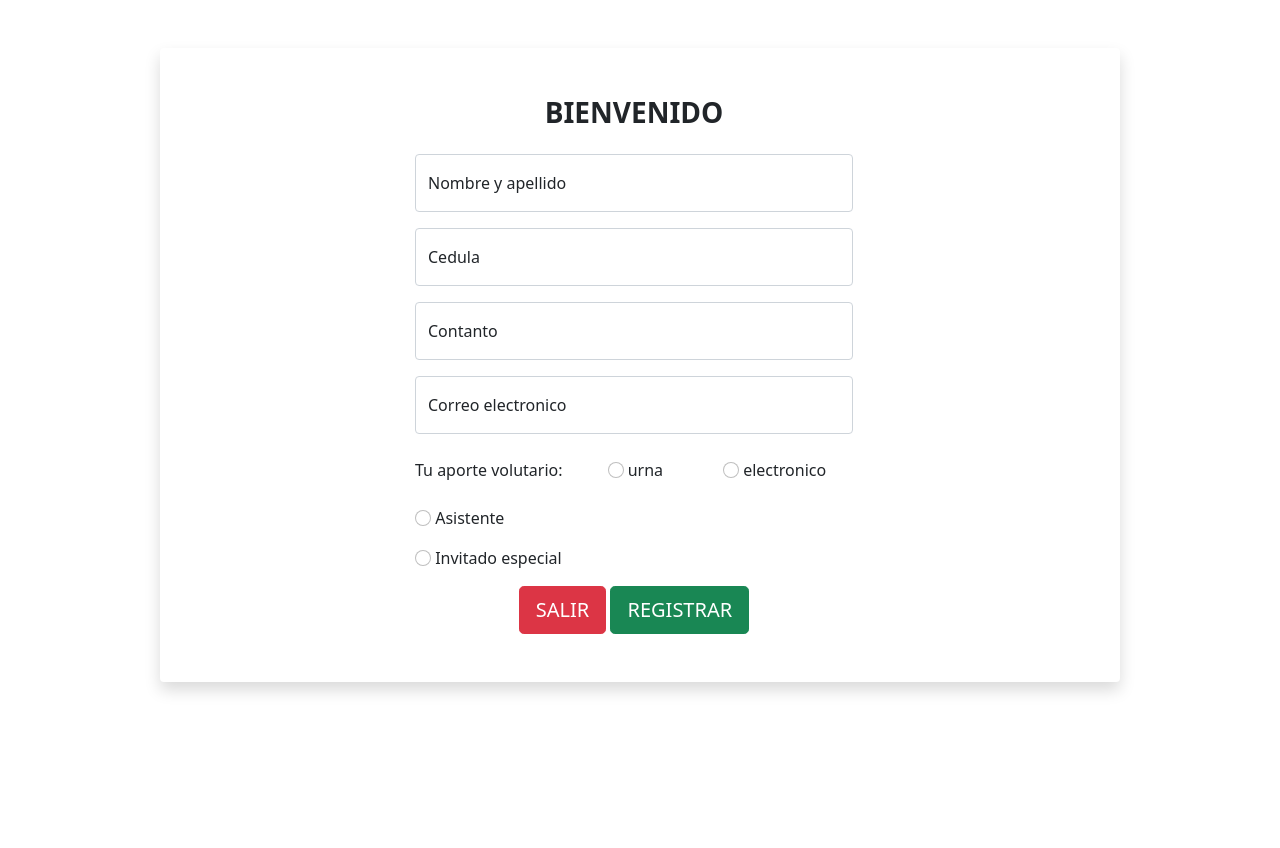
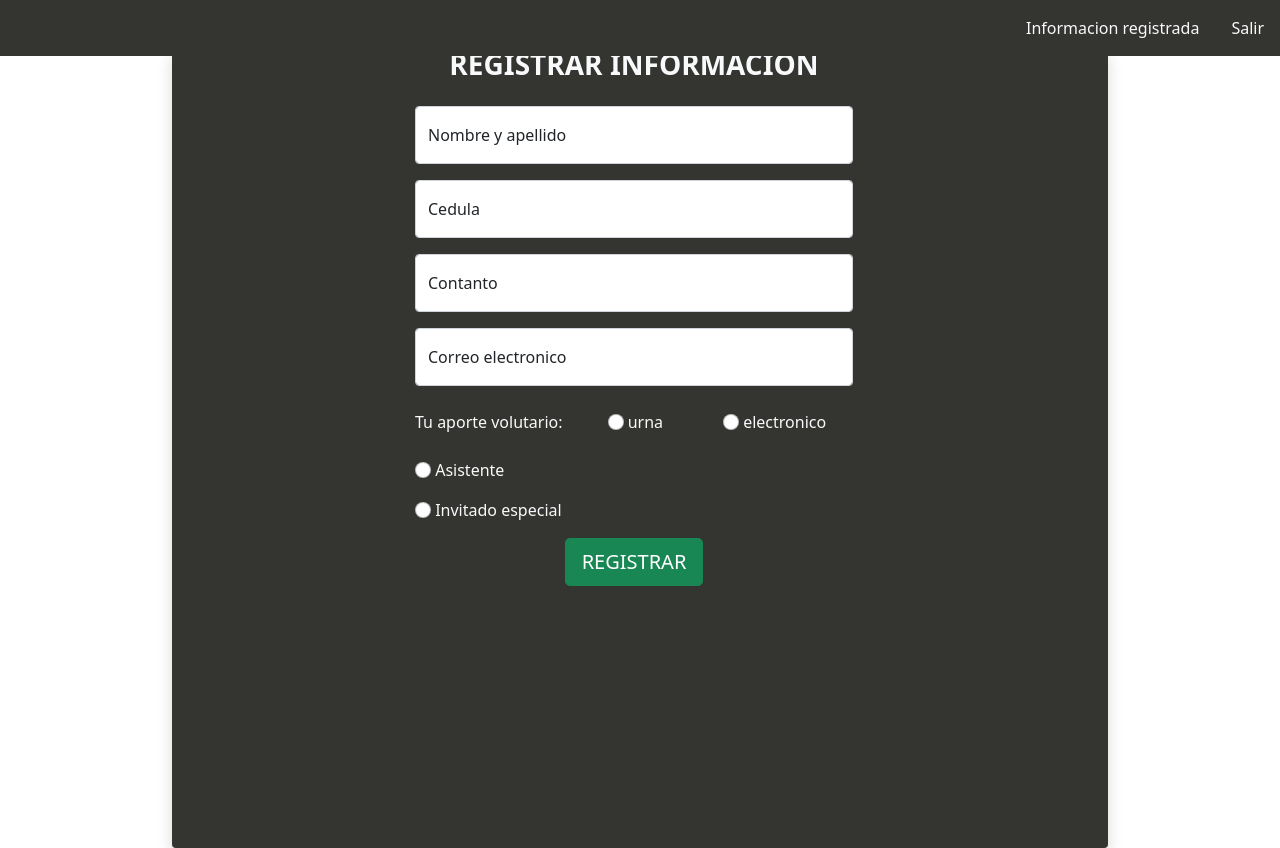
Before and after one commit to SebastianRG16/donaciones, a Django app: page /tareas/ in a window 1280 px wide. Before the commit the page ends 693 px from the top, so only its background shows below. Run offline with Django 4.2, Linux system fonts and the light colour scheme.

Commit message:
front terminado

```diff
--- a/mainSistema/templates/tareas.html
+++ b/mainSistema/templates/tareas.html
@@ -12,12 +12,23 @@
 </head>
 
 <body>
-  <div class="container w-75 bg-white mt-5 rounded shadow">
-    <div class="container-fluid ps-md-0">
-      <div class="login d-flex align-items-center py-5">
+  <div class="container w-75 bg-white mt-5 rounded">
+  <section class="vh-100 gradient-custom rounded shadow">
+    <div class="container-fluid ps-md-0 rounded">
+      <div class="login d-flex align-items-center ">
         <div class="container col-12 col-md-6 col-lg-6 col-xl-6 col-auto mx-auto">
-          <div class="align-items-center mx-auto">
-            <h3 class="login-heading mb-4 text-center fw-bold mb-2">BIENVENIDO</h3>
+          <div class=" mx-auto">
+            <nav class="navbar fixed-top justify-content-end" style="background-color: #343531">
+                <ul class="nav justify-content-end">
+                  <li class="nav-item">
+                    <a class="nav-link text-light" href="{% url 'registro' %}">Informacion registrada</a>
+                  </li>
+                  <li class="nav-item">
+                    <a class="nav-link text-light" href="{% url 'salir' %}">Salir</a>
+                  </li>
+                </ul>
+            </nav>
+            <h3 class="login-heading mb-4 text-center text-light fw-bold mb-2">REGISTRAR INFORMACION</h3>
             <form>
               <div class="form-floating mb-3">
                 <input type="text" class="form-control" id="nombre" placeholder="name">
@@ -37,15 +48,15 @@
               </div>
               <div class="mb-4 col-12 col-md-12 col-lg-12 col-xl-12 ">
                 <div class="row align-items-center">
-                  <div class="col-5 col-md-5 col-lg-5 col-xl-5">
+                  <div class="col-5 col-md-5 col-lg-5 col-xl-5 text-light">
                     Tu aporte volutario:
                   </div>
-                  <div class="col-3 col-md-3 col-lg-3 col-xl-3">
+                  <div class="col-3 col-md-3 col-lg-3 col-xl-3 text-light">
                     <input class="form-check-input" type="radio" name="inlineRadioOptions" id="inlineRadio1"
                       value="option1">
                     <label class="form-check-label" for="inlineRadio1">urna</label>
                   </div>
-                  <div class="col-4 col-md-4 col-lg-4 col-xl-4">
+                  <div class="col-4 col-md-4 col-lg-4 col-xl-4 text-light">
                     <input class="form-check-input" type="radio" name="inlineRadioOptions" id="inlineRadio2"
                       value="option2">
                     <label class="form-check-label" for="inlineRadio2">electronico</label>
@@ -54,14 +65,14 @@
               </div>
               <div class="mb-3 col-12 col-md-12 col-lg-12 col-xl-12 ">
                 <div class="row align-items-center">
-                  <div class="col-auto ">
+                  <div class="col-auto text-light">
                     <input class="form-check-input" type="radio" name="inlineRadioOption" id="inlineRadio2"
                       value="option2">
                     <label class="form-check-label" for="inlineRadio2">Asistente</label>
                   </div>
                 </div>
               </div>
-              <div class="mb-3 col-12 col-md-12 col-lg-12 col-xl-12 ">
+              <div class="mb-3 col-12 col-md-12 col-lg-12 col-xl-12 text-light">
                 <div class="row align-items-center">
                   <div class="col-auto ">
                     <input class="form-check-input" type="radio" name="inlineRadioOption" id="inlineRadio2"
@@ -71,7 +82,6 @@
                 </div>
               </div>
               <div class="text-center">
-                <a href="{% url 'salir' %}" type="button" class="btn btn-danger btn-lg">SALIR</a>
                 <a href="{% url 'tareas' %}" type="button" class="btn btn-success btn-lg">REGISTRAR</a>
               </div>
             </form>
@@ -79,7 +89,22 @@
         </div>
       </div>
     </div>
-  </div>
+  </section>
+</div>
+<style>
+  .gradient-custom {
+
+
+    /* fallback for old browsers */
+    background: #343531;
+
+    /* Chrome 10-25, Safari 5.1-6 */
+    background: #343531;
+
+    /* W3C, IE 10+/ Edge, Firefox 16+, Chrome 26+, Opera 12+, Safari 7+ */
+    background: #343531;
+    }
+</style>
 </body>
 
 </html>
--- a/mainSistema/views.py
+++ b/mainSistema/views.py
@@ -29,6 +29,10 @@ def tareas(request):
     return render(request, 'tareas.html')
 
 
+def registro(request):
+    return render(request, 'registro.html')
+
+
 def salir(request):
     logout(request)
     return redirect('ingresar')
--- a/sistema/urls.py
+++ b/sistema/urls.py
@@ -23,4 +23,5 @@ urlpatterns = [
     path('tareas/', views.tareas, name='tareas'),
     path('ingresar/', views.ingresar, name='ingresar'),
     path('salir/', views.salir, name='salir'),
+    path('registro/', views.registro, name='registro'),
 ]
```
Also changed, not shown: mainSistema/templates/registro.html (+78 -0 lines), db.sqlite3.
